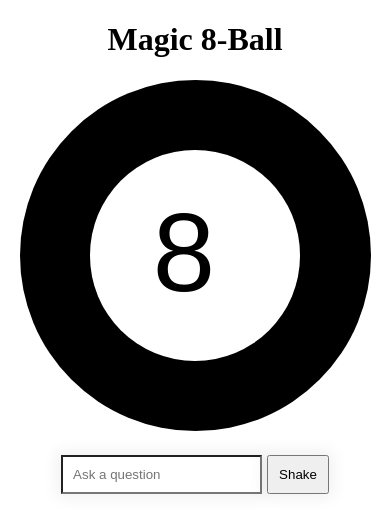
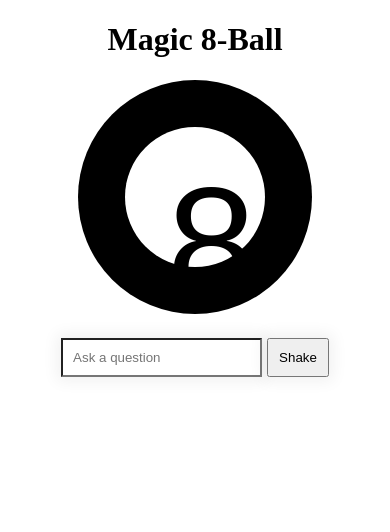
Before and after one commit to Brian-Holland/React_Magic_8-Ball, a React (Create React App) app: page / in a window 390 px wide. Shown: the top 532 px of the page. Built offline with nearby package versions, Linux system fonts and the light colour scheme; a web font is replaced by a local one.

Commit message:
mobile responsiveness

```diff
--- a/src/App.css
+++ b/src/App.css
@@ -172,7 +172,7 @@ button {
 	}
 }
 
-/* @media (max-width: 984px) {
+@media (max-width: 984px) {
 	.triangle:after {
 		content: "";
 		display: block;
@@ -191,4 +191,10 @@ button {
 		width: 60vw;
 		padding-bottom: 60vw;
 	}
-} */
+
+	.eight {
+		font-size: 10rem;
+		top: 17%;
+		left: 30%;
+	}
+}
```
Lines whose indentation alone changed are shown as unchanged.
